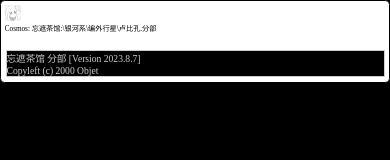
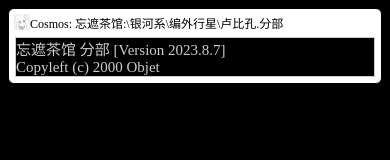
Before and after one commit to LeviathanSunset/LeviathanSunset.github.io, a plain HTML site: page index.html in a window 390 px wide. Drawn offline with Linux system fonts and the light colour scheme.

Commit message:
Update index.html

```diff
--- a/index.html
+++ b/index.html
@@ -10,8 +10,9 @@
     }
     body {
       background-color: black; /* 将网页背景设为黑色 */
-      margin: 0; /* 移除默认的页面边距 */
-      padding: 0; /* 移除默认的页面内边距 */
+    }
+    .title {
+      float: left;
     }
     .outer-border {
       border: 1px solid;
@@ -27,19 +28,6 @@
       background-color: black;/* 将网页控制台设为黑色 */
       color: #ccc;
       white-space: pre-wrap; /* 保留换行符 */
-    }
-
-    /* 针对移动设备的媒体查询（屏幕宽度小于768px） */
-    @media only screen and (max-width: 767px) {
-      html {
-        font-size: 12px;
-      }
-      .outer-border {
-        font-size: 0.6rem;
-      }
-      .inner-border {
-        font-size: 0.8rem;
-      }
     }
   </style>
 </head>
@@ -96,7 +84,6 @@ Copyleft (c) 2000 Objet petit a. All lefts reserved.
 
     // 开始打字机效果
     typeText();
-    // 其余的JavaScript代码保持不变
   </script>
 </body>
 </html>
```
